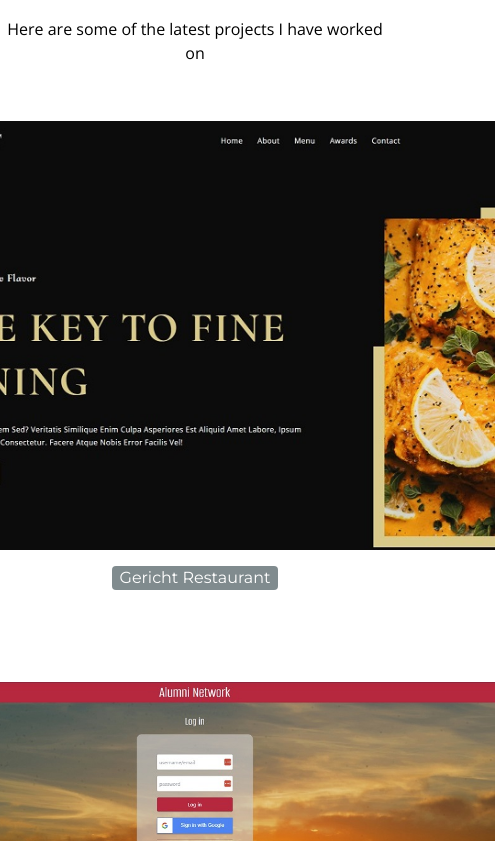
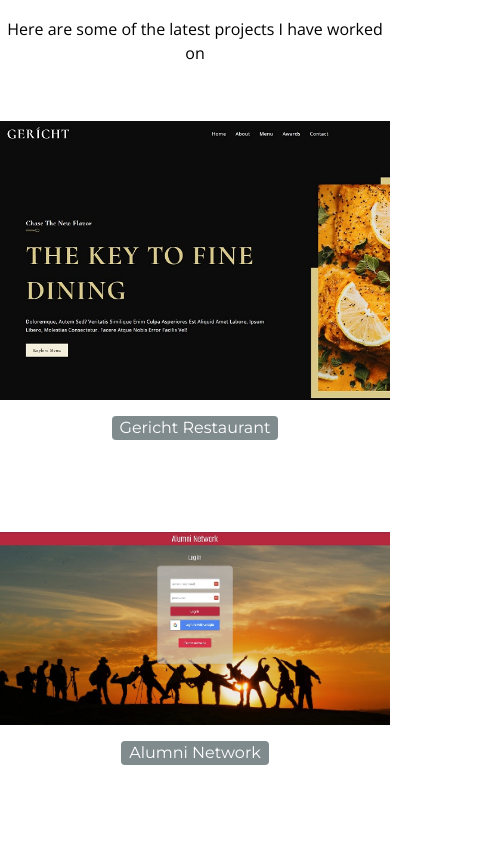
Before and after one commit to Mommotexx/React-Portfolio, a React (Vite) app: page / in a window 390 px wide. Shown: the part 2103-2944 px from the top of the page, 495 px wide, since content can reach past the window. Built offline with nearby package versions, Linux system fonts and the light colour scheme.

Commit message:
Fiks bilder mobil

```diff
--- a/src/Components/Project/ProjectItem.tsx
+++ b/src/Components/Project/ProjectItem.tsx
@@ -5,7 +5,7 @@ import { projectItemProps } from "./interface/projectItemProps";
 const ProjectItem = (props: projectItemProps) => {
   return (
     <article className="project_item flex flex-col w-full items-center text-white py-6 rounded-lg bg-center bg-no-repeat bg-cover relative">
-      <img src={props.background} alt={props.title} className="max-w-[600px]"/>
+      <img src={props.background} alt={props.title} className="md:max-w-[600px]"/>
       <h2 className="bg-dark rounded mt-4 px-2 bg-opacity-50">{props.title}</h2>
       <div className="hover:opacity-100 bg-dark rounded-lg absolute top-0 left-0 w-full h-full flex flex-col items-center justify-center opacity-0 transition-all ease-in-out duration-300">
         <div className="flex mb-2">
```
